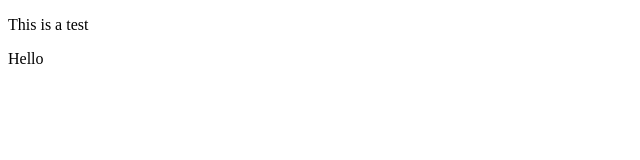
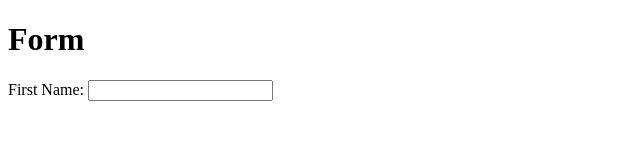
Before and after one commit to RTO-Juan/lab5, a plain HTML site: page index.html in a window 1280 px wide. Shown: the whole page, without its empty margins (0-640 px from the left). Drawn offline with Linux system fonts and the light colour scheme.

Commit message:
Adding method

```diff
--- a/index.html
+++ b/index.html
@@ -5,7 +5,10 @@
     <title>Forums</title>
   </head>
   <body>
-    <p> This is a test</p>
-	<p>Hello</p>
+    <h1>Form</h1>
+	<form action="http://bloomingdale.sat.iit.edu/kriedan/lab3formscript.php" method="POST">
+	  <label>First Name: <input type="text" name="text_field"></label>
+
+  </form>
   </body>
 </html>
```
